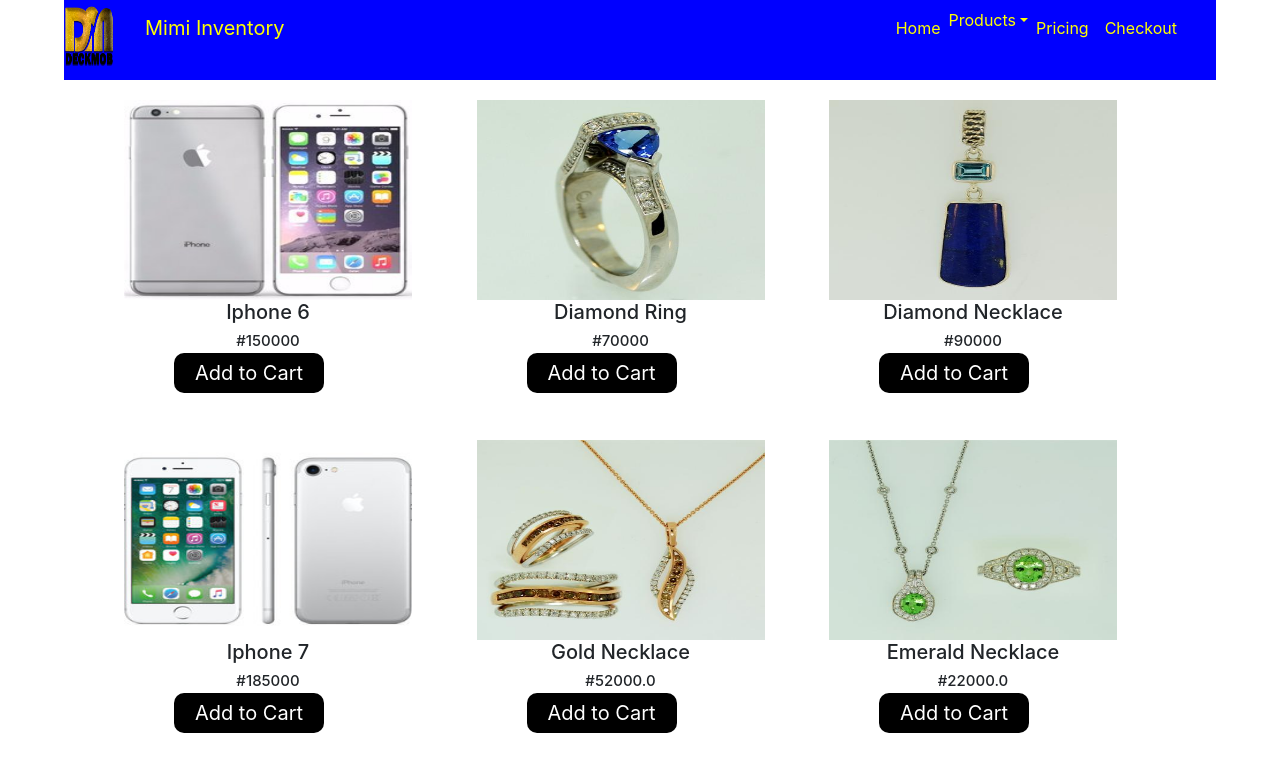
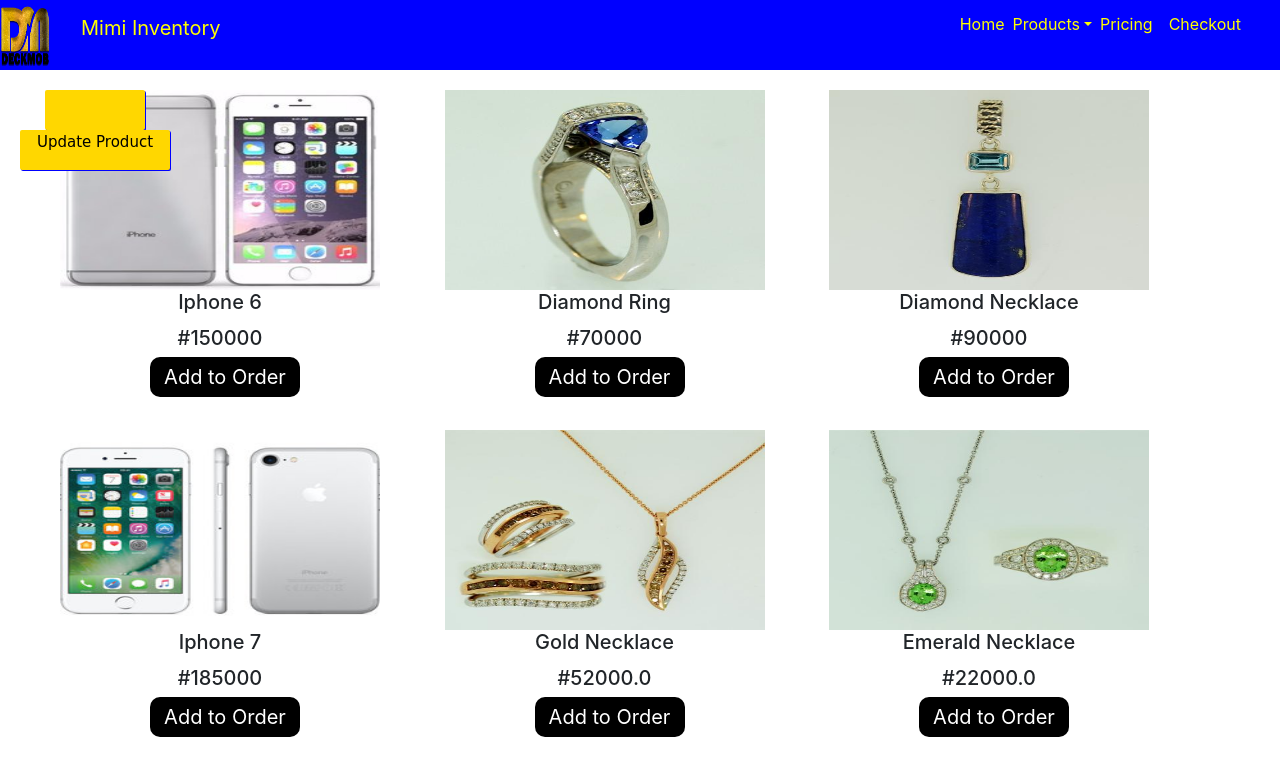
Before and after one commit to Charliespot/decagon_project, a plain HTML site: page update_product.html in a window 1280 px wide. Shown: the top 767 px of the page. Drawn offline with nearby package versions, Linux system fonts and the light colour scheme.

Commit message:
Added update button to update page

```diff
--- a/css/styles.css
+++ b/css/styles.css
@@ -4,10 +4,10 @@
 body {
     margin: 0px auto;
 	padding: 0px;
-	width: 90%;
+	width: 100%;
 }
 body header{
-    height: 80px;
+    height: 70px;
     width: 100%;
     background-color: blue;
     text-decoration: darkorange;
@@ -69,13 +69,13 @@ body main .box .img img{
 }
 .box h4{
 	text-align: center;
-	font-size: 15px;
+	font-size: 20px;
 	margin: 0;
-	padding: 3px;
+	padding: 7px;
 }
 
 .box button{
-	margin: 0 50px;
+	margin: 0 90px;
 	width: 150px;
 	height: 40px;
 	border-radius: 10px;
@@ -87,3 +87,40 @@ body main .box .img img{
 	cursor: pointer;
 
 }
+body div.display{
+	position: absolute;
+	padding: 20px;
+	display: inline-block;
+}
+body div.order{
+	margin: 0px auto;
+	float: center;
+	width: 100px;
+	height: 40px;
+	border-radius: 2px;
+	padding: 1px;
+	font-family: cursive;
+	font-size: 18px;
+	cursor: pointer;
+	background-color: gold;
+	color: black;
+	text-align: center;
+	box-shadow: blue 1px 1px;
+
+}
+body div.update{
+	margin: 0px auto;
+	float: center;
+	width: 150px;
+	height: 40px;
+	border-radius: 2px;
+	padding: 1px;
+	font-family: cursive;
+	font-size: 15px;
+	cursor: pointer;
+	background-color: gold;
+	color: black;
+	text-align: center;
+	box-shadow: blue 1px 1px;
+
+}
--- a/update_product.html
+++ b/update_product.html
@@ -19,7 +19,7 @@
                         <a class="navbar-brand" href="#" style="color: yellow">Mimi Inventory</a>
                     </div>
                     <ul class="navbar-nav">
-                        <li class="nav-item"><a href="#" class="nav-link" style="color: yellow">Home</a></li>
+                        <li class="nav-item"><a href="#" class="nav-link" style="color: yellow; margin-top: -8px">Home</a></li>
                         <li class="dropdown"><a href="#" class="dropdown-toggle" data-toggle="dropdown" style="color: yellow" aria-haspopup="true" aria-expanded="false">Products<span class="caret"></span></a>
                                 <ul class="dropdown-menu" style="padding: 15px">
                                   <li><a href="add_products.html">Add Products</a></li>
@@ -27,73 +27,78 @@
                                   <li><a href="#">Update Products</a></li>
                                 </ul>
                               </li>
-                        <li class="nav-item"><a href="#" class="nav-link" style="color: yellow">Pricing</a></li>
-                        <li class="nav-item"><a href="#" class="nav-link" style="color: yellow">Checkout</a></li>
+                        <li class="nav-item"><a href="#" class="nav-link" style="color: yellow; margin-top: -8px">Pricing</a></li>
+                        <li class="nav-item"><a href="#" class="nav-link" style="color: yellow; margin-top: -8px">Checkout</a></li>
                     </ul>
                 </div>
             </nav>
     </header>
+
+    <div class="display">
+        <div class="order"></div>
+        <div class="update">Update Product</div>
+    </div>
 
     <main>
              <div class="box">
                 <div class="img"><img src="./images/img1.jpg" width="240" height="200"></div>
                     <h3>Iphone 6</h3>
                     <h4>#150000</h4>
-                    <button data-productname="Iphone 6" data-price="150000" onclick="addToCart(this)">Add to Cart</button>
+                    <button data-productname="Iphone 6" data-price="150000" onclick="addToOrder(this)">Add to Order</button>
                 </div>
                 <div class="box">
                         <div class="img"><img src="./images/img2.jpg" width="240" height="200"></div>
                         <h3>Diamond Ring</h3>
                         <h4>#70000</h4>
-                        <button data-productname="Diamond Ring" data-price="70000" onclick="addToCart(this)" >Add to Cart</button>
+                        <button data-productname="Diamond Ring" data-price="70000" onclick="addToOrder(this)" >Add to Order</button>
                 </div>
                 <div class="box">
                         <div class="img"><img src="./images/img3.jpg" width="240" height="200"></div>
                         <h3>Diamond Necklace</h3>
                         <h4>#90000</h4>
-                        <button  data-productname="Diamond Necklace" data-price="90000" onclick="addToCart(this)" >Add to Cart</button>
+                        <button  data-productname="Diamond Necklace" data-price="90000" onclick="addToOrder(this)" >Add to Order</button>
                 </div>
                 <div class="box">
                         <div class="img"><img src="./images/img4.jpg" width="240" height="200"></div>
                         <h3>Iphone 7</h3>
                         <h4>#185000</h4>
-                        <button data-productname="Iphone 7" data-price="185000" onclick="addToCart(this)" >Add to Cart</button>
+                        <button data-productname="Iphone 7" data-price="185000" onclick="addToOrder(this)" >Add to Order</button>
                 </div>
                 <div class="box">
                         <div class="img"><img src="./images/img5.jpg" width="240" height="200"></div>
                         <h3>Gold Necklace</h3>
                         <h4>#52000.0</h4>
-                        <button  data-productname="Gold Necklace" data-price="52000" onclick="addToCart(this)" >Add to Cart</button>
+                        <button  data-productname="Gold Necklace" data-price="52000" onclick="addToOrder(this)" >Add to Order</button>
                 </div>
                 <div class="box">
                         <div class="img"><img src="./images/img6.jpg" width="240" height="200"></div>
                         <h3>Emerald Necklace</h3>
                         <h4>#22000.0</h4>
-                        <button  data-productname="Emerald Necklace" data-price="22000" onclick="addToCart(this)" >Add to Cart</button>
+                        <button  data-productname="Emerald Necklace" data-price="22000" onclick="addToOrder(this)" >Add to Order</button>
                 </div>
                 <div class="box">
                         <div class="img"><img src="./images/img7.jpg" width="240" height="200"></div>
                         <h3>Headphone</h3>
                         <h4>#30000</h4>
-                        <button  data-productname="Headphone" data-price="30000" onclick="addToCart(this)" >Add to Cart</button>
+                        <button  data-productname="Headphone" data-price="30000" onclick="addToOrder(this)" >Add to Order</button>
                 </div>
                 <div class="box">
                         <div class="img"><img src="./images/img8.jpg" width="240" height="200"></div>
                         <h3>Hp Laptop</h3>
                         <h4>#200000</h4>
-                        <button  data-productname="Hp Laptop" data-price="200000" onclick="addToCart(this)" >Add to Cart</button>
+                        <button  data-productname="Hp Laptop" data-price="200000" onclick="addToOrder(this)" >Add to Order</button>
                 </div>
                 <div class="box">
                         <div class="img"><img src="./images/img9.jpg" width="240" height="200"></div>
                         <h3>Apple Laptop</h3>
                         <h4>#300000</h4>
-                        <button  data-productname="Apple Laptop" data-price="300000" onclick="addToCart(this)" >Add to Cart</button>
+                        <button  data-productname="Apple Laptop" data-price="300000" onclick="addToOrder(this)" >Add to Order</button>
                 </div>
                 <div class="box">
                         <div class="img"><img src="./images/img10.jpg" width="240" height="200"></div>
                         <h3>Bluetooth</h3>
                         <h4>#10000</h4>
-                        <button  data-productname="Bluetooth" data-price="10000" onclick="addToCart(this)" >Add to Cart</button>
+                        <button  data-productname="Bluetooth" data-price="10000" onclick="addToOrder(this)" >Add to Order</button>
                 </div>
     </main>
 <script src="./js/bootstrap.min.js"></script>
```
Also changed, not shown: add_products.html (+2 -2 lines), js/inventory.js (added, +32 -0 lines).
